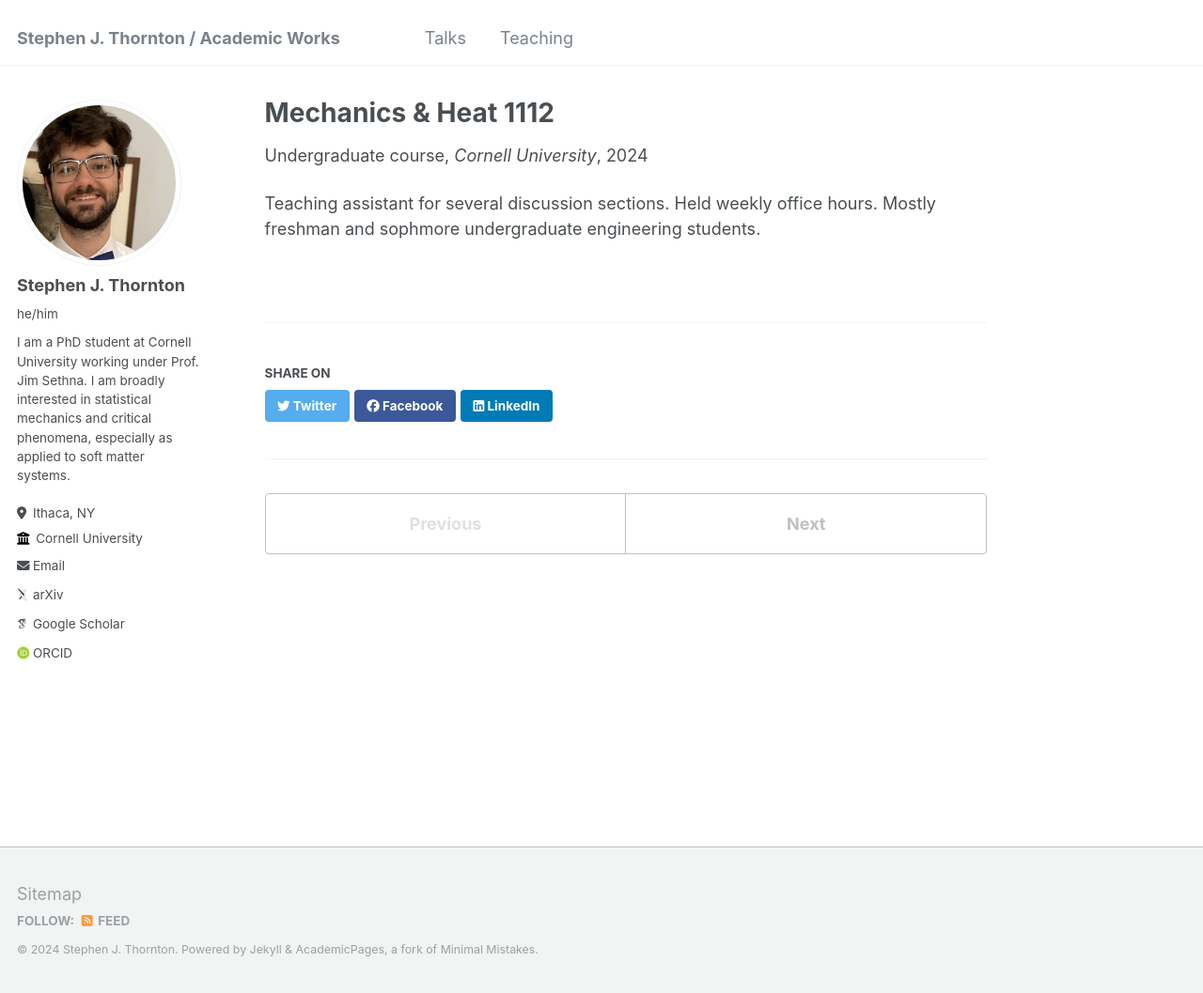
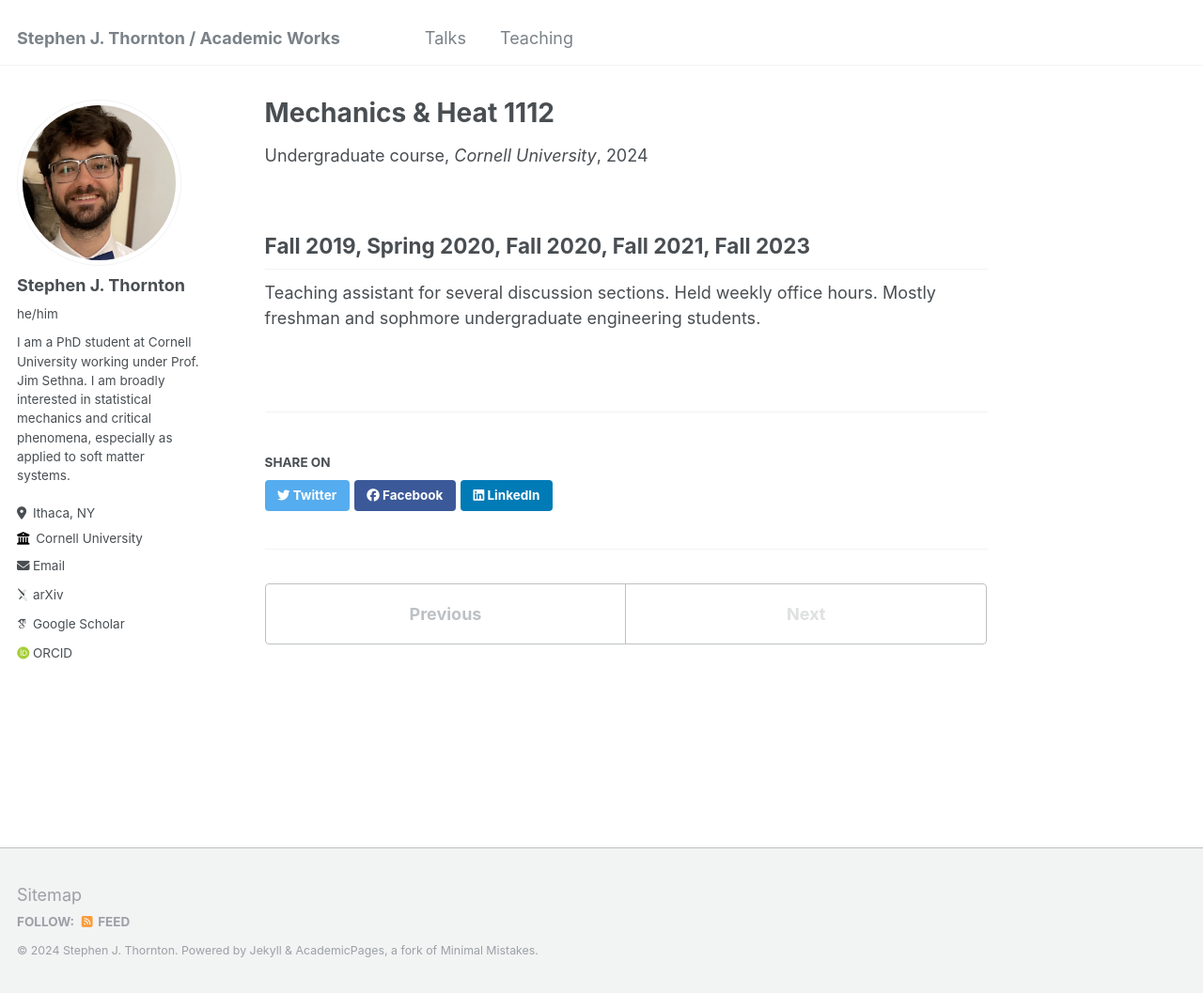
Before and after one commit to stephen-thornton/stephen-thornton.github.io, a Jekyll site: the page built from _teaching/mechanics.md, in a window 1280 px wide and 1057 px high. Shown: the whole window at 94% size. Built offline with Jekyll 4.4.1, drawn with Linux system fonts in a browser that asks for light colours; some web fonts are replaced; part of the change alters nothing that is shown.

Commit message:
Update mechanics.md

```diff
--- a/_teaching/mechanics.md
+++ b/_teaching/mechanics.md
@@ -4,8 +4,7 @@ collection: teaching
 type: "Undergraduate course"
 permalink: /teaching/mechanics
 venue: "Cornell University"
-date: Fall 2019, Spring 2020, Fall 2020, Fall 2021, Fall 2023
 location: "Ithaca, NY"
 ---
-
+## Fall 2019, Spring 2020, Fall 2020, Fall 2021, Fall 2023
 Teaching assistant for several discussion sections. Held weekly office hours. Mostly freshman and sophmore undergraduate engineering students.
```
